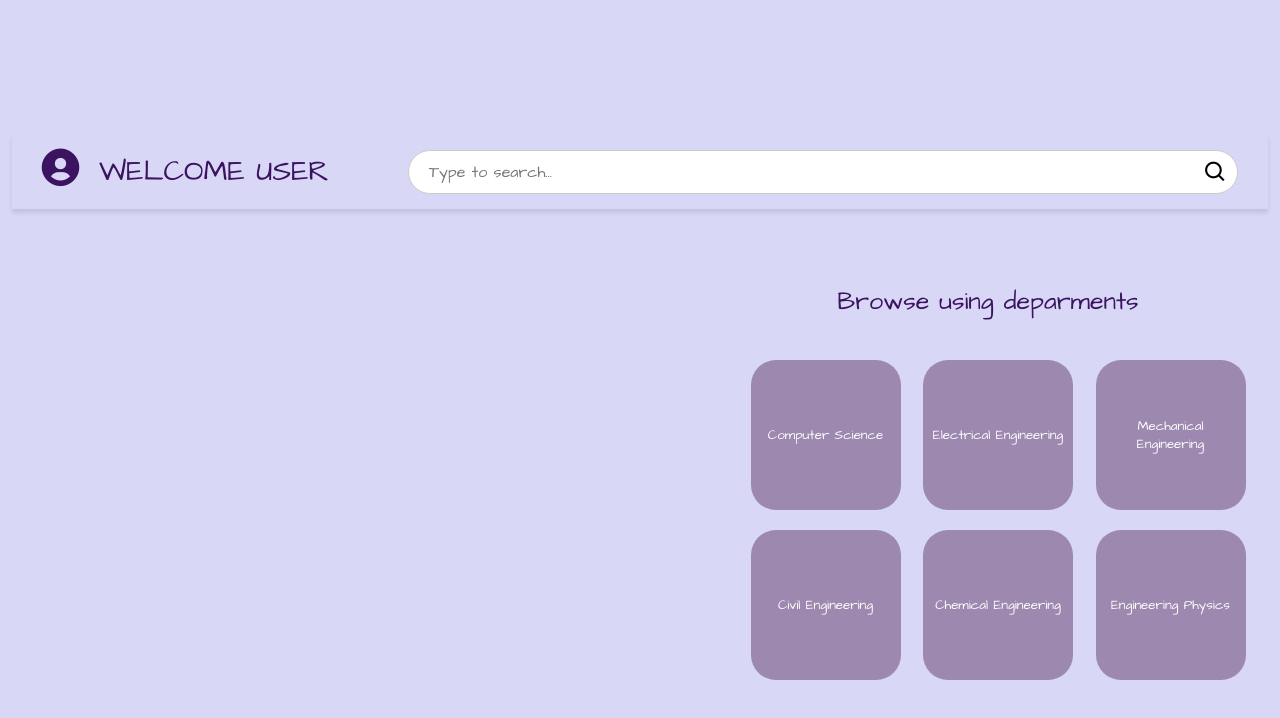
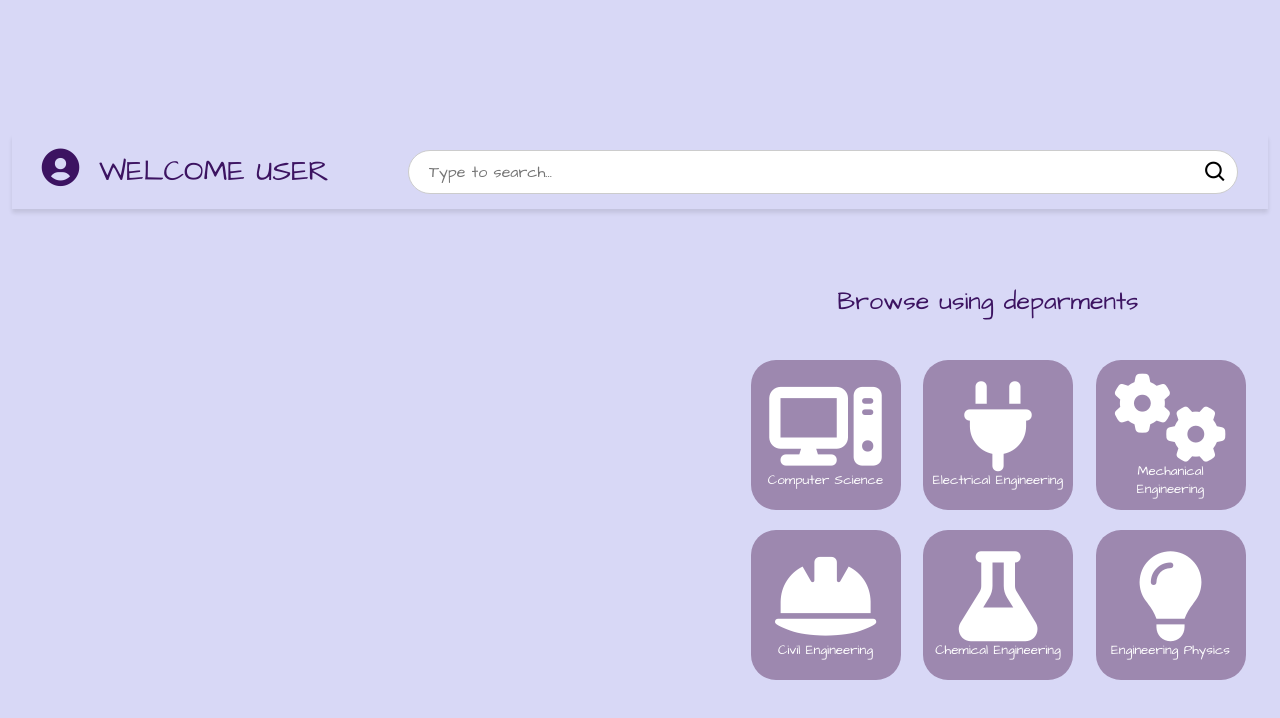
Before and after one commit to sreehb-123/9-11, a React (Create React App) app in the folder email-validation/: page /home in a window 1280 px wide. Shown: the top 718 px of the page. Built offline with nearby package versions, Linux system fonts and the light colour scheme; a web font is replaced by a local one.

Commit message:
Update Deptbox.js

```diff
--- a/email-validation/src/components/Deptbox.js
+++ b/email-validation/src/components/Deptbox.js
@@ -1,6 +1,7 @@
 import React from 'react'
 import './main.css'
 import { useNavigate } from 'react-router-dom'
+import { FontAwesomeIcon } from '@fortawesome/react-fontawesome'
 
 export default function Deptbox() {
   const navigate = useNavigate();
@@ -13,12 +14,12 @@ export default function Deptbox() {
     <div className='branch-container'>
         <p>Browse using deparments</p>
         <ul>
-            <li><button onClick={() => handleDeptClick('Computer Science')} className="dept-button">Computer Science</button></li>
-            <li><button onClick={() => handleDeptClick('Electrical Engineering')} className="dept-button">Electrical Engineering</button></li>
-            <li><button onClick={() => handleDeptClick('Mechanical Engineering')} className="dept-button">Mechanical Engineering</button></li>
-            <li><button onClick={() => handleDeptClick('Civil Engineering')} className="dept-button">Civil Engineering</button></li>
-            <li><button onClick={() => handleDeptClick('Chemical Engineering')} className="dept-button">Chemical Engineering</button></li>
-            <li><button onClick={() => handleDeptClick('Engineering Physics')} className="dept-button">Engineering Physics</button></li>
+            <li><button onClick={() => handleDeptClick('Computer Science')} className="dept-button" > <i class="fa-solid fa-computer"></i> Computer Science</button></li>
+            <li><button onClick={() => handleDeptClick('Electrical Engineering')} className="dept-button"><i class="fa-solid fa-plug"></i> Electrical Engineering</button></li>
+            <li><button onClick={() => handleDeptClick('Mechanical Engineering')} className="dept-button"><i class="fa-solid fa-gears"></i> Mechanical Engineering</button></li>
+            <li><button onClick={() => handleDeptClick('Civil Engineering')} className="dept-button"><i class="fa-solid fa-helmet-safety"></i> Civil Engineering</button></li>
+            <li><button onClick={() => handleDeptClick('Chemical Engineering')} className="dept-button"><i class="fa-solid fa-flask"></i> Chemical Engineering</button></li>
+            <li><button onClick={() => handleDeptClick('Engineering Physics')} className="dept-button"><i class="fa-solid fa-lightbulb"></i>Engineering Physics</button></li>
         </ul>
     </div>
   )
```
